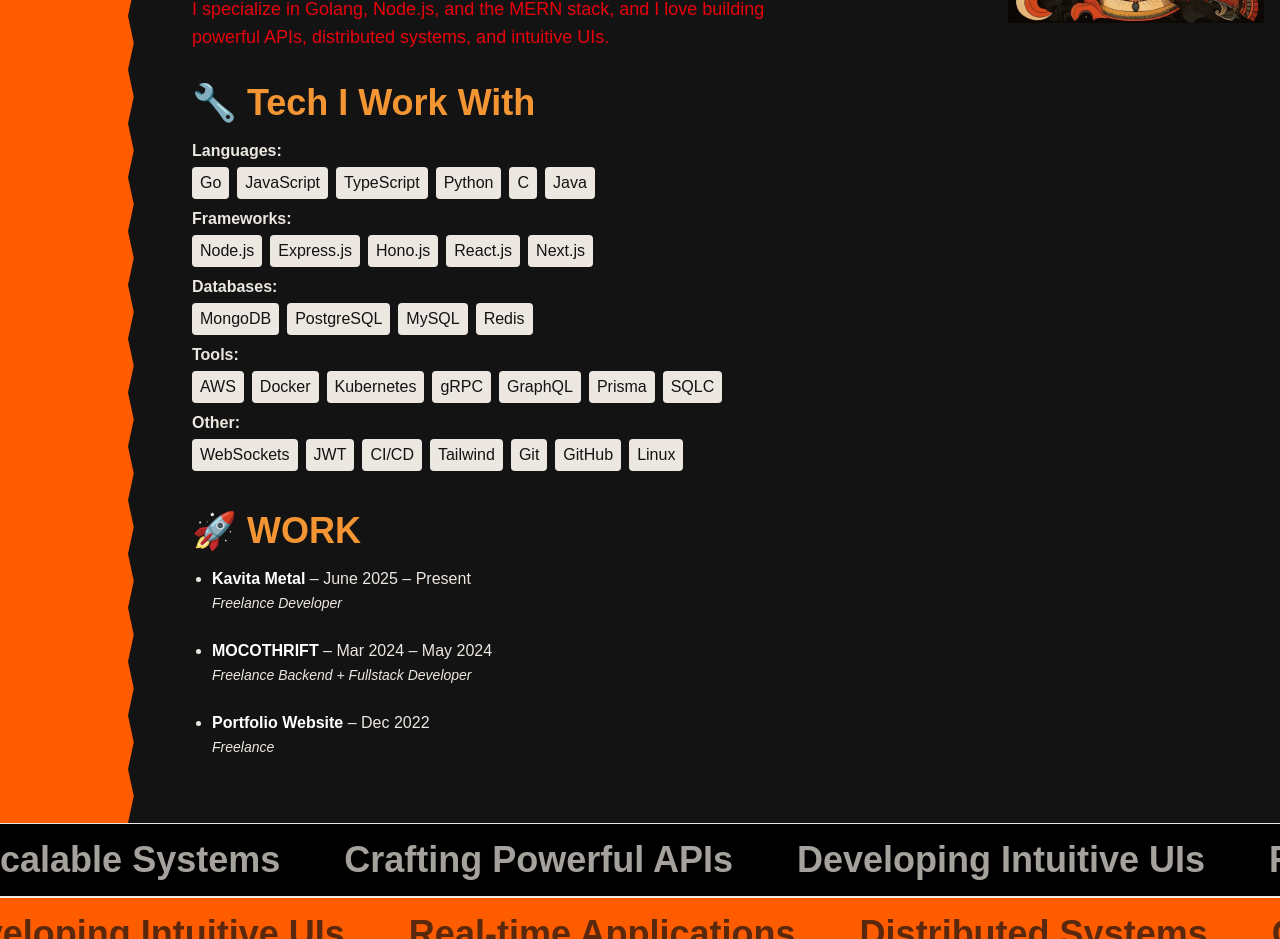
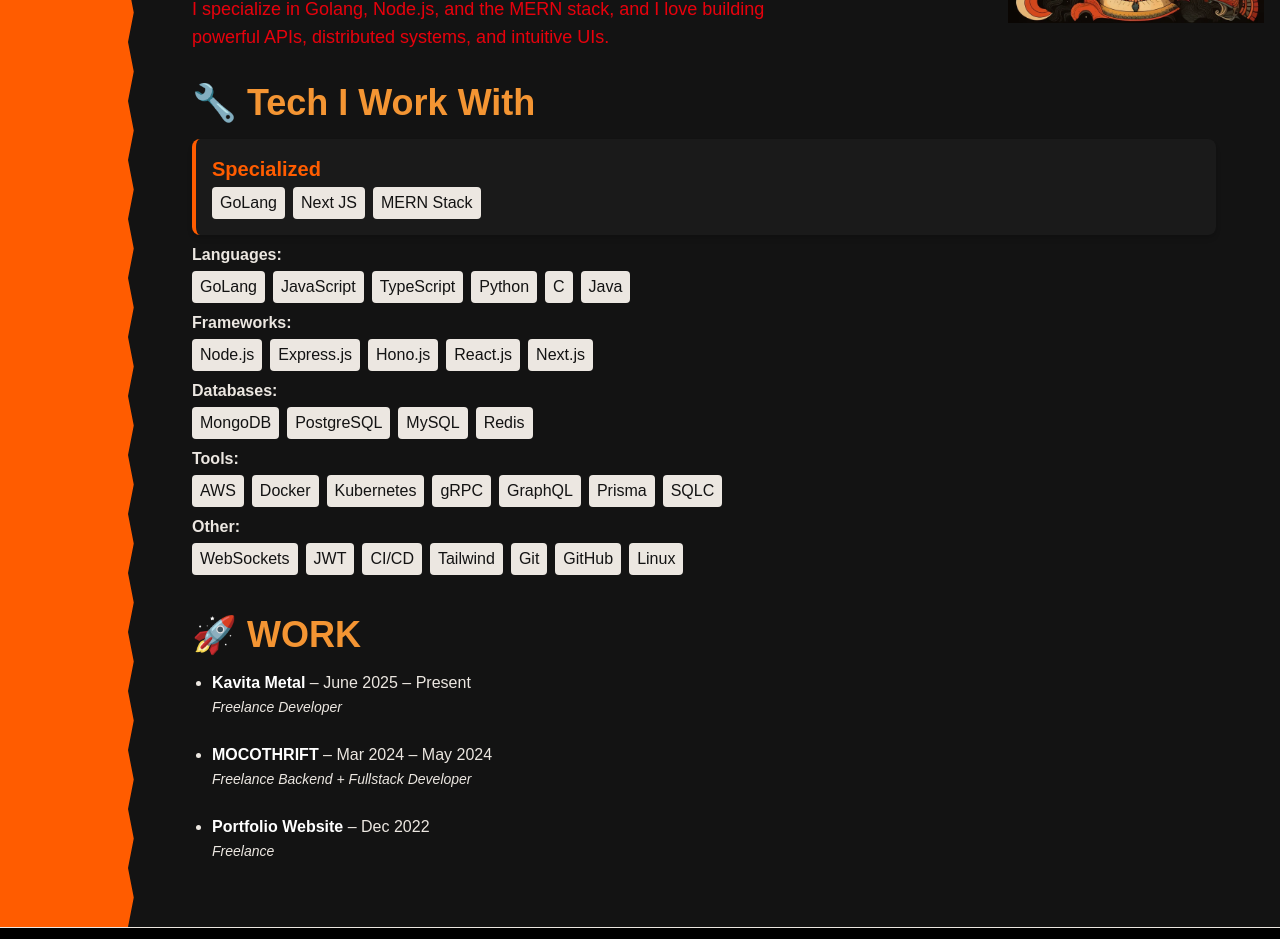
Before and after one commit to siddheshRajendraNimbalkar/My_Portfolio, a Next.js app: page / in a window 1280 px wide. Shown: the part 1120-2059 px from the top of the page. Built offline with nearby package versions, Linux system fonts and the light colour scheme.

Commit message:
add Specialized

```diff
--- a/src/components/About/About.tsx
+++ b/src/components/About/About.tsx
@@ -73,8 +73,24 @@ const About = () => {
 
         <h3 className="text-3xl sm:text-4xl font-bold text-[#F49533] mb-4 tech-stack-heading relative z-10">🔧 Tech I Work With</h3>
 
-        <div className="space-y-2 text-[#ECE7E1] text-sm sm:text-base tech-stack-list relative z-10">
-          <p><span className="font-bold">Languages:</span> <span className="flex flex-wrap gap-2 mt-1">{['Go', 'JavaScript', 'TypeScript', 'Python', 'C', 'Java'].map((lang) => (
+        <div className="bg-[#1a1a1a] p-4 rounded-lg border-l-4 border-[#FF5C00] text-[#ECE7E1] shadow-md space-y-3">
+          <p>
+            <span className="font-semibold text-[#FF5C00] text-2xl sm:text-xl mt-10 mb-4">
+              Specialized
+            </span>{" "}
+            <div className="space-y-2 text-[#ECE7E1] text-sm sm:text-base tech-stack-list relative z-10">
+              <div className="flex flex-wrap gap-2 mt-1">
+                <span className="bg-[#ECE7E1] text-[#131313] px-2 py-1 rounded">GoLang</span>
+                <span className="bg-[#ECE7E1] text-[#131313] px-2 py-1 rounded">Next JS</span>
+                <span className="bg-[#ECE7E1] text-[#131313] px-2 py-1 rounded">MERN Stack</span>
+              </div>
+            </div>
+          </p>
+
+        </div>
+
+        <div className="space-y-2 text-[#ECE7E1] text-sm sm:text-base tech-stack-list relative z-10 mt-2">
+          <p><span className="font-bold">Languages:</span> <span className="flex flex-wrap gap-2 mt-1">{['GoLang', 'JavaScript', 'TypeScript', 'Python', 'C', 'Java'].map((lang) => (
             <span key={lang} className="bg-[#ECE7E1] text-[#131313] px-2 py-1 rounded">{lang}</span>
           ))}</span></p>
 
```
